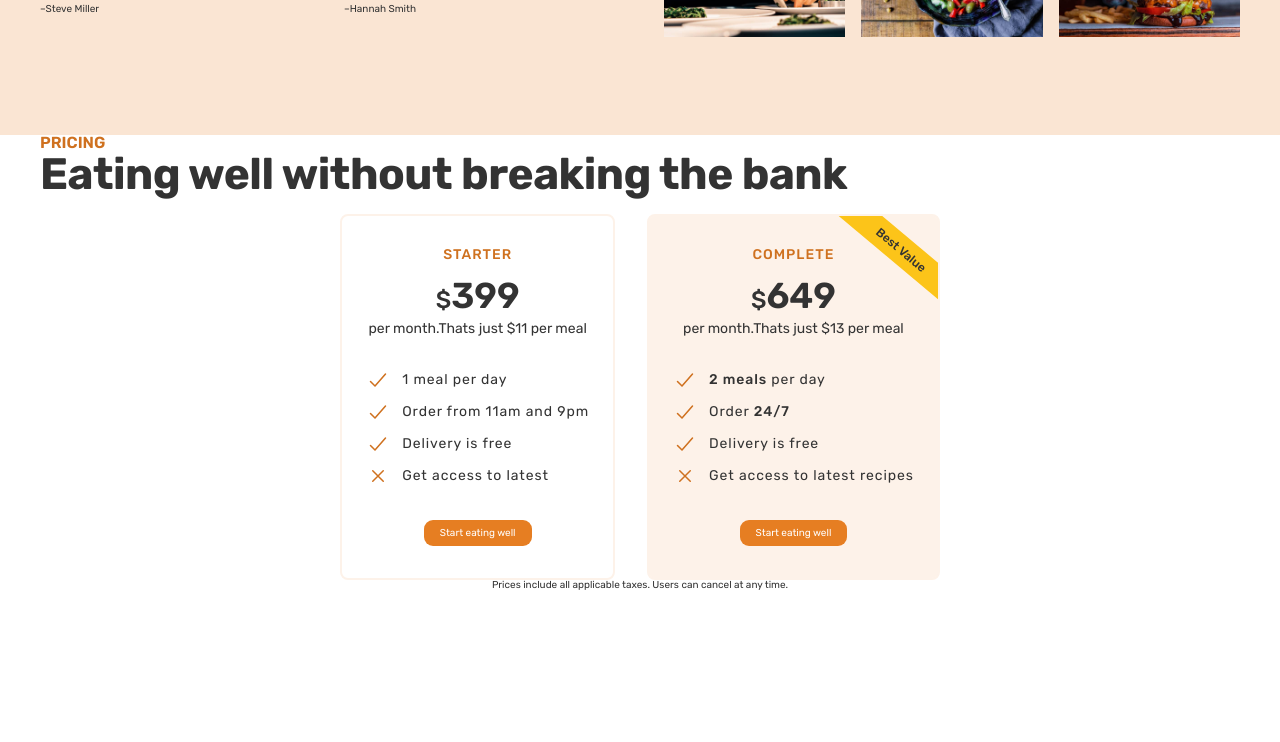
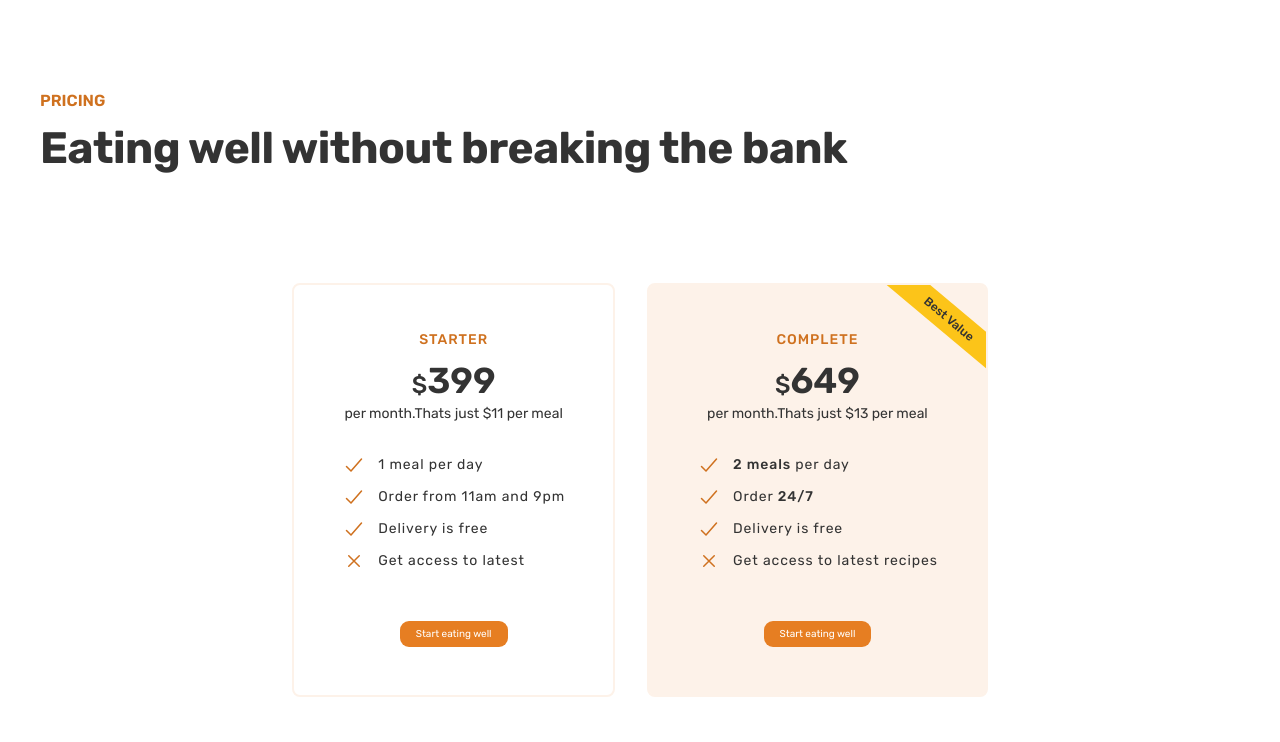
Before and after one commit to Albionaahmetti/OmniFood, a plain HTML site: page index.html in a window 1280 px wide. Shown: the part 4240-4982 px from the top of the page. Before the commit the page ends 4831 px from the top, so only its background shows below. Drawn offline with nearby package versions, Linux system fonts and the light colour scheme.

Commit message:
Fixed spacing

```diff
--- a/css/custom.css
+++ b/css/custom.css
@@ -438,13 +438,15 @@ ion-icon {
     justify-content: center;
     gap: 3.2rem;
 }
-
+.pricing-card-header{
+    margin-bottom:4.8rem ;
+}
 .pricing-card {
     border: 2px solid #fdf2e9;
     border-radius: 8px;
     position: relative;
     overflow: hidden;
-    padding: 3.2rem 2.4rem;
+    padding: 4.8rem;
 }
 
 .pricing-card:last-child {
@@ -520,6 +522,8 @@ ion-icon {
 .pricing-footer {
     display: flex;
     justify-content: center;
+    font-size: 1.6rem;
+    padding-top: 4.8rem;
 }
 
 /* ****** Pricing End ****** */
--- a/css/style.css
+++ b/css/style.css
@@ -116,7 +116,9 @@ margin-bottom: 1.2rem;
 .mr-lg {
     margin-top: 9.6rem;
 }
-
+.pt-sm {
+    padding-top: 1.6rem !important;
+}
 .pb-lg {
     padding-bottom: 9.6rem !important;
 }
--- a/index.html
+++ b/index.html
@@ -276,7 +276,7 @@
         </section>
 
         <section class="testimonials-gallery">
-            <div class=" container grid grid-2 pb-lg pt-lg">
+            <div class=" grid grid-2">
 
                 <div class="testimonials">
                     <div class="testimonials-header">
@@ -400,38 +400,41 @@
         </section>
         <section class="pricing-features container">
             <div class="pricing">
-                <div class="pricing-header">
+                <div class="pricing-header pt-lg">
                     <span class="span-desc">Pricing</span>
-                    <h2 class="secondary-header">Eating well without breaking the bank</h2>
+                    <h2 class="secondary-header pt-sm">Eating well without breaking the bank</h2>
 
                 </div>
 
-                <div class="pricing-body">
-                    <div class="pricing-card">
+                <div class="pricing-body pt-lg">
+                    <div class="pricing-card ">
                         <div class="pricing-card-header">
 
                             <p class="span-desc">Starter</p>
                             <p class="price"> <span>&dollar;</span>399 </p>
-                            <p> per month.Thats just <span>&dollar;</span>11 per  meal </p>
+                            <p> per month.Thats just <span>&dollar;</span>11 per meal </p>
                         </div>
                         <div class="pricing-card-body">
 
                             <p>
                                 <ion-icon name="checkmark-outline"></ion-icon>
                                 <span>1 meal per day </span>
-                             </p>
+                            </p>
                             <p>
                                 <ion-icon name="checkmark-outline"></ion-icon>
-                                <span>Order from 11am and 9pm </span> </p>
+                                <span>Order from 11am and 9pm </span>
+                            </p>
                             <p>
                                 <ion-icon name="checkmark-outline"></ion-icon>
-                                <span>Delivery is free</span> </p>
+                                <span>Delivery is free</span>
+                            </p>
                             <p>
                                 <ion-icon name="close-outline"></ion-icon>
-                                <span>Get access to latest</span> </p>
+                                <span>Get access to latest</span>
+                            </p>
                         </div>
-                        <div class="pricing-card-footer">
-                            <a href="#" class="btn-primary nav-btn">Start eating well</a>
+                        <div class="pricing-card-footer pt-sm">
+                            <a href="#" class="btn-primary nav-btn ">Start eating well</a>
                         </div>
                     </div>
                     <div class="pricing-card">
@@ -439,25 +442,28 @@
 
                             <p class="span-desc">Complete</p>
                             <p class="price"> <span>&dollar;</span>649</p>
-                            <p>per month.Thats just <span>&dollar;</span>13 per  meal</p>
+                            <p>per month.Thats just <span>&dollar;</span>13 per meal</p>
                         </div>
                         <div class="pricing-card-body">
 
                             <p>
                                 <ion-icon name="checkmark-outline"></ion-icon>
                                 <span> <strong> 2 meals </strong>per day </span>
-                             </p>
+                            </p>
                             <p>
                                 <ion-icon name="checkmark-outline"></ion-icon>
-                                <span>Order <strong>24/7</strong> </span> </p>
+                                <span>Order <strong>24/7</strong> </span>
+                            </p>
                             <p>
                                 <ion-icon name="checkmark-outline"></ion-icon>
-                                <span>Delivery is free</span> </p>
+                                <span>Delivery is free</span>
+                            </p>
                             <p>
                                 <ion-icon name="close-outline"></ion-icon>
-                                <span>Get access to latest recipes</span> </p>
+                                <span>Get access to latest recipes</span>
+                            </p>
                         </div>
-                        <div class="pricing-card-footer">
+                        <div class="pricing-card-footer pt-sm">
                             <a href="#" class="btn-primary nav-btn">Start eating well</a>
                         </div>
                     </div>
@@ -470,7 +476,7 @@
 
             </div>
             <div class="pricing-footer">
-                <p>Prices include all applicable taxes. Users can cancel at any time.</p>
+                <p>Prices include all applicable taxes. You can cancel at any time. Both plans include the following:</p>
             </div>
         </section>
 
```
